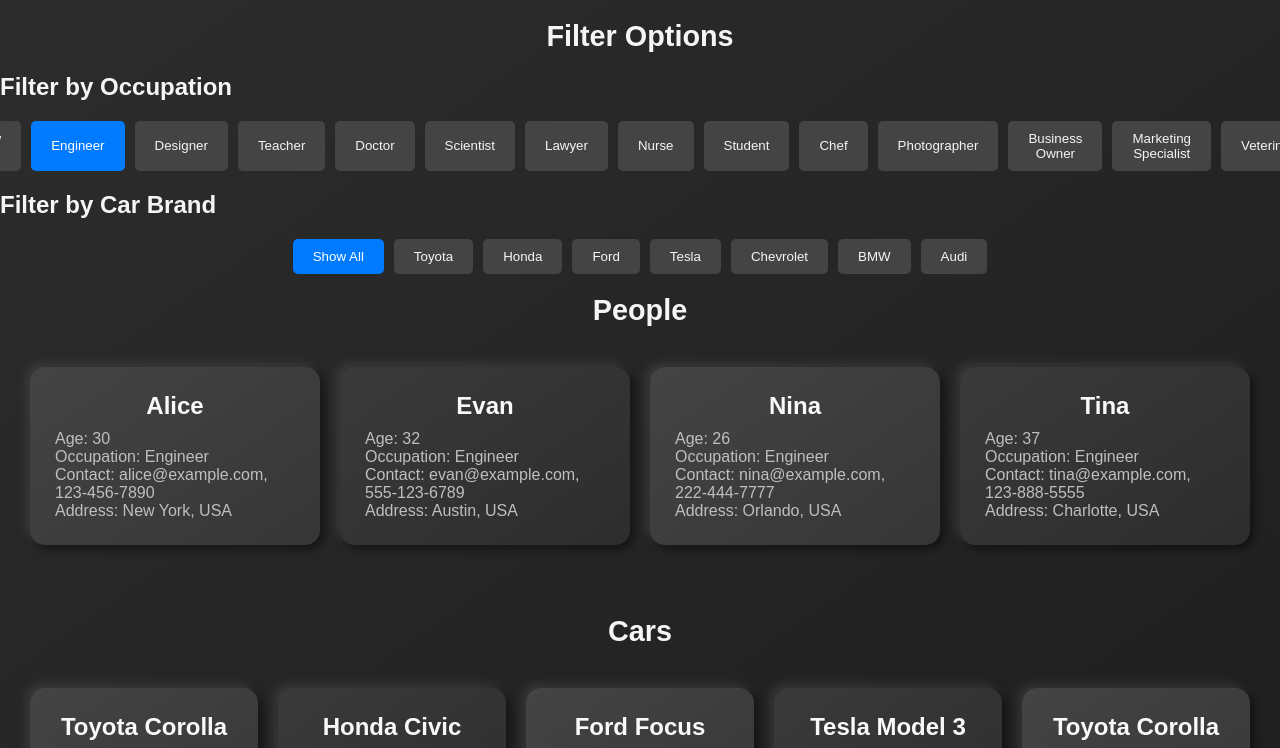
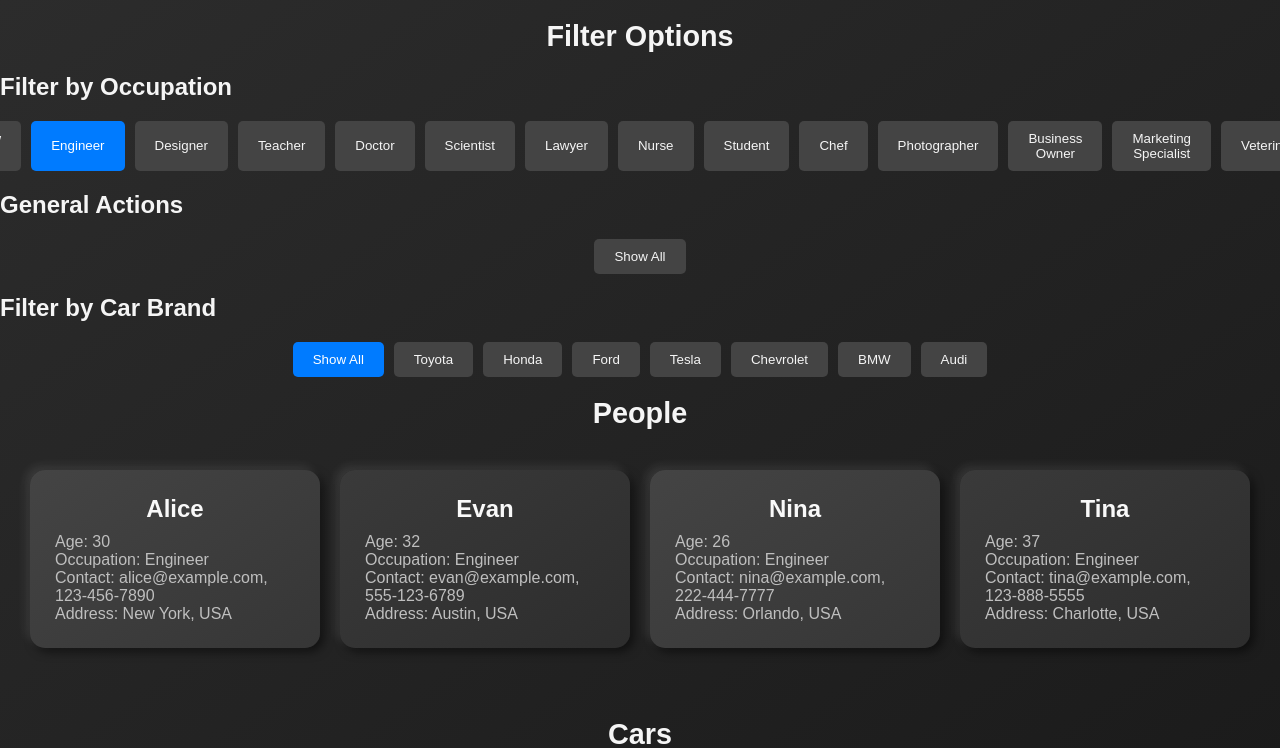
Before and after one commit to Katovikdrosdal/Katovd_HTML_CSS_JS, a plain HTML site: page Oppgaver/arrayOppgave(r)/array.html in a window 1280 px wide. Both pictures are taken after a click on the button "Engineer". Shown: the top 748 px of the page. Drawn offline with Linux system fonts and the light colour scheme.

Commit message:
feat: Add dynamic toggle for "Show None/Show All" with default state set to "Show None"

```diff
--- a/Oppgaver/arrayOppgave(r)/array.html
+++ b/Oppgaver/arrayOppgave(r)/array.html
@@ -15,6 +15,14 @@
             <h2>Filter by Occupation</h2>
             <div id="occupation-filters" class="filter-buttons"></div>
         </div>
+
+        <div>
+            <h2>General Actions</h2>
+            <div id="general-filters" class="filter-buttons">
+                <button id="show-none-button">Show None</button>
+            </div>
+        </div>
+
         <div>
             <h2>Filter by Car Brand</h2>
             <div id="car-brand-filters" class="filter-buttons"></div>
--- a/Oppgaver/arrayOppgave(r)/array.js
+++ b/Oppgaver/arrayOppgave(r)/array.js
@@ -408,6 +408,52 @@ function createFilterButtons(container, items, type) {
   });
 }
 
+
+const showNoneButton = document.getElementById("show-none-button");
+let isShowingNone = true; // Track the state, default to "Show None"
+
+// Function to render items dynamically
+function displayFilteredItems(type, filterValue = null) {
+    if (type === "people") {
+        const filteredPeople = filterValue
+            ? people.filter(person => person.occupation === filterValue)
+            : people;
+        peopleContainer.innerHTML = filteredPeople.map(printOut).join("");
+    } else if (type === "cars") {
+        const filteredCars = filterValue
+            ? cars.filter(car => car.make === filterValue)
+            : cars;
+        carsContainer.innerHTML = filteredCars.map(printOut).join("");
+    }
+}
+
+// Toggle between showing none and all items
+function toggleShowNone() {
+    if (isShowingNone) {
+        // Show all items
+        displayFilteredItems("people");
+        displayFilteredItems("cars");
+        showNoneButton.textContent = "Show None";
+    } else {
+        // Hide all items
+        peopleContainer.innerHTML = "";
+        carsContainer.innerHTML = "";
+        showNoneButton.textContent = "Show All";
+    }
+    isShowingNone = !isShowingNone; // Toggle state
+}
+
+// Attach event listener to the button
+showNoneButton.addEventListener("click", toggleShowNone);
+
+// Set default state to "Show None" on page load
+document.addEventListener("DOMContentLoaded", () => {
+    peopleContainer.innerHTML = ""; // Clear people section
+    carsContainer.innerHTML = ""; // Clear cars section
+    showNoneButton.textContent = "Show All"; // Update button text
+});
+
+
 // Reset active class for buttons
 function resetActiveButtons(container) {
   container.querySelectorAll("button").forEach(button => {
--- a/Oppgaver/arrayOppgave(r)/arrays.css
+++ b/Oppgaver/arrayOppgave(r)/arrays.css
@@ -92,6 +92,21 @@ h1 {
     color: white;
 }
 
+#general-filters button {
+    background-color: #444;
+    color: #f5f5f5;
+    padding: 10px 20px;
+    border: none;
+    border-radius: 5px;
+    cursor: pointer;
+    transition: background-color 0.3s ease;
+}
+
+#general-filters button:hover {
+    background-color: #555;
+}
+
+
 /* Fade-in animation */
 @keyframes fadeIn {
     from {
```
